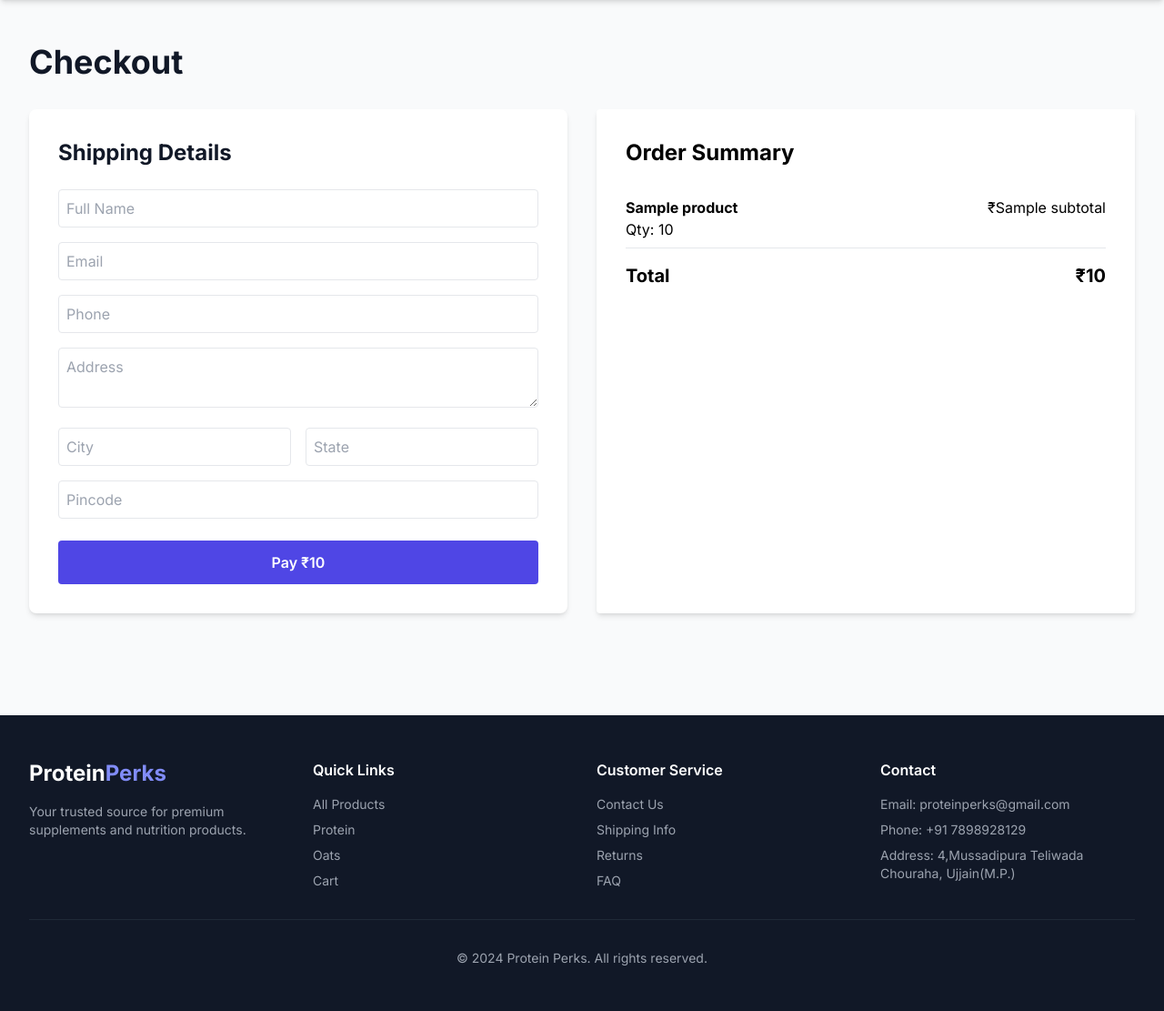
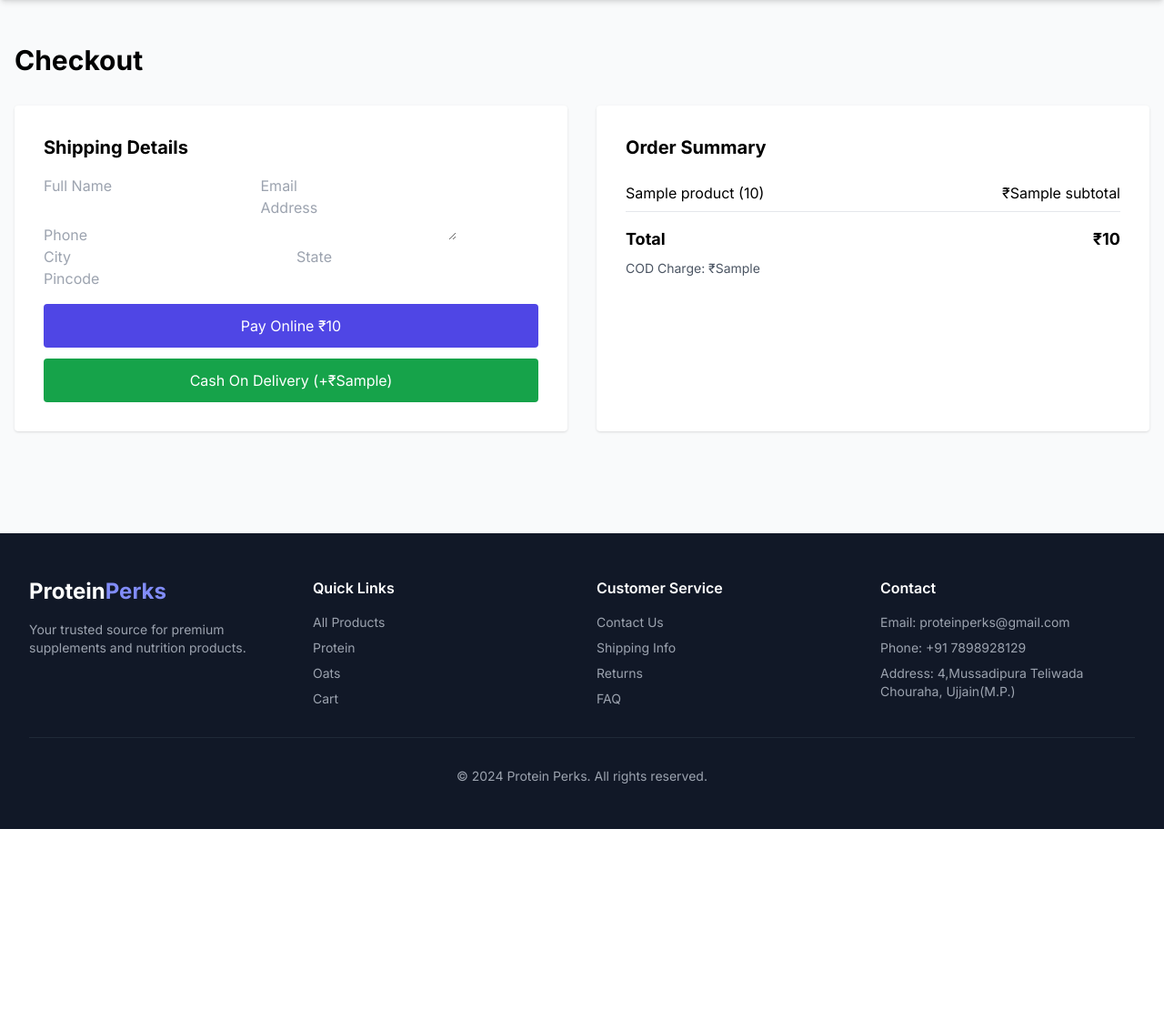
Before and after one commit to nishi2004/protein-perks, a FastAPI app: template app/templates/checkout.html in a window 1280 px wide. Shown: the part 64-1175 px from the top of the page at 91% size. After the commit the page ends 975 px from the top, so only its background shows below. Run offline with FastAPI, Linux system fonts and the light colour scheme; the template is opened without the code that fills it: most values are stand-ins (such as "Sample title", 1, 10 or a date in 2020); some libraries are stand-ins or nearby versions.

Commit message:
Updated checkout.py and checkout.html

```diff
--- a/app/templates/checkout.html
+++ b/app/templates/checkout.html
@@ -4,49 +4,51 @@
 
 {% block content %}
 
-<div class="max-w-7xl mx-auto px-4 sm:px-6 lg:px-8 py-12">
+<div class="max-w-7xl mx-auto px-4 py-12">
 
-  <h1 class="text-4xl font-bold text-gray-900 mb-8">Checkout</h1>
+  <h1 class="text-3xl font-bold mb-8">Checkout</h1>
 
   <div class="grid grid-cols-1 lg:grid-cols-2 gap-8">
 
-    <!-- Customer Form -->
-    <div class="bg-white rounded-lg shadow-md p-8">
 
-      <h2 class="text-2xl font-bold text-gray-900 mb-6">
-        Shipping Details
-      </h2>
+    <!-- FORM -->
+    <div class="bg-white p-8 shadow rounded">
+
+      <h2 class="text-xl font-bold mb-4">Shipping Details</h2>
 
       <form id="checkout-form">
 
-        <div class="space-y-4">
+        <input name="name" placeholder="Full Name" required class="input">
 
-          <input name="name" placeholder="Full Name" required class="w-full p-2 border rounded">
+        <input name="email" type="email" placeholder="Email" required class="input">
 
-          <input type="email" name="email" placeholder="Email" required class="w-full p-2 border rounded">
+        <input name="phone" placeholder="Phone" required class="input">
 
-          <input name="phone" placeholder="Phone" required pattern="[0-9]{10}" class="w-full p-2 border rounded">
+        <textarea name="address" placeholder="Address" required class="input"></textarea>
 
-          <textarea name="address" placeholder="Address" required class="w-full p-2 border rounded"></textarea>
-
-          <div class="grid grid-cols-2 gap-4">
-
-            <input name="city" placeholder="City" required class="w-full p-2 border rounded">
-
-            <input name="state" placeholder="State" required class="w-full p-2 border rounded">
-
-          </div>
-
-          <input name="pincode" placeholder="Pincode" required pattern="[0-9]{6}" class="w-full p-2 border rounded">
-
+        <div class="grid grid-cols-2 gap-3">
+          <input name="city" placeholder="City" required class="input">
+          <input name="state" placeholder="State" required class="input">
         </div>
 
-        <button
-          id="pay-button"
-          type="submit"
-          class="w-full mt-6 bg-indigo-600 text-white py-3 rounded font-semibold">
+        <input name="pincode" placeholder="Pincode" required class="input">
 
-          Pay ₹{{ total }}
+
+        <!-- ONLINE PAY -->
+        <button id="pay-btn"
+          class="w-full mt-4 bg-indigo-600 text-white py-3 rounded">
+
+          Pay Online ₹{{ total }}
+
+        </button>
+
+
+        <!-- COD -->
+        <button id="cod-btn"
+          type="button"
+          class="w-full mt-3 bg-green-600 text-white py-3 rounded">
+
+          Cash On Delivery (+₹{{ cod_charge }})
 
         </button>
 
@@ -55,34 +57,29 @@
     </div>
 
 
-    <!-- Summary -->
-    <div class="bg-white shadow-md p-8 rounded">
+    <!-- SUMMARY -->
+    <div class="bg-white p-8 shadow rounded">
 
-      <h2 class="text-2xl font-bold mb-6">Order Summary</h2>
+      <h2 class="text-xl font-bold mb-4">Order Summary</h2>
 
       {% for item in cart_items %}
+      <div class="flex justify-between py-2 border-b">
+        <span>{{ item.product.name }} ({{ item.quantity }})</span>
+        <span>₹{{ item.subtotal }}</span>
+      </div>
+      {% endfor %}
 
-      <div class="flex justify-between border-b py-2">
-
-        <div>
-          <b>{{ item.product.name }}</b><br>
-          Qty: {{ item.quantity }}
-        </div>
-
-        <div>₹{{ item.subtotal }}</div>
-
+      <div class="mt-4 text-lg font-bold flex justify-between">
+        <span>Total</span>
+        <span>₹{{ total }}</span>
       </div>
 
-      {% endfor %}
-
-      <div class="mt-4 text-xl font-bold flex justify-between">
-
-        <span>Total</span>
-        <span>₹{{ total }}</span>
-
+      <div class="mt-2 text-sm text-gray-600">
+        COD Charge: ₹{{ cod_charge }}
       </div>
 
     </div>
+
 
   </div>
 
@@ -94,12 +91,86 @@
 {% block extra_scripts %}
 
 <script src="https://checkout.razorpay.com/v1/checkout.js"></script>
-<script src="/static/js/checkout.js"></script>
 
 <script>
-const totalAmount = Number("{{ total }}");
-const razorpayKeyId = "{{ razorpay_key_id }}";
+
+const form = document.getElementById("checkout-form");
+const payBtn = document.getElementById("pay-btn");
+const codBtn = document.getElementById("cod-btn");
+
+
+// ONLINE PAYMENT
+form.addEventListener("submit", async (e) => {
+
+  e.preventDefault();
+
+  const formData = new FormData(form);
+
+  const res = await fetch("/checkout/create-order", {
+    method: "POST",
+    body: formData
+  });
+
+  const data = await res.json();
+
+  if(!data.success){
+    alert("Payment Failed");
+    return;
+  }
+
+  const options = {
+    key: data.key_id,
+    amount: data.amount,
+    currency: "INR",
+    name: "ProteinPerks",
+
+    order_id: data.order_id,
+
+    handler: async function (response) {
+
+      await fetch("/checkout/payment-success", {
+        method: "POST",
+        headers: {"Content-Type":"application/json"},
+        body: JSON.stringify(response)
+      });
+
+      alert("Order Placed Successfully!");
+      window.location.href="/";
+    }
+  };
+
+  const rzp = new Razorpay(options);
+  rzp.open();
+
+});
+
+
+// COD ORDER
+codBtn.addEventListener("click", async ()=>{
+
+  const formData = new FormData(form);
+
+  await fetch("/checkout/create-order", {
+    method:"POST",
+    body:formData
+  });
+
+  const res = await fetch("/checkout/cod",{
+    method:"POST"
+  });
+
+  const data = await res.json();
+
+  if(data.success){
+    alert("COD Order Placed!");
+    window.location.href="/";
+  }
+  else{
+    alert("COD Failed");
+  }
+
+});
+
 </script>
 
-
 {% endblock %}
```
Also changed, not shown: app/routes/checkout.py (+145 -77 lines).
